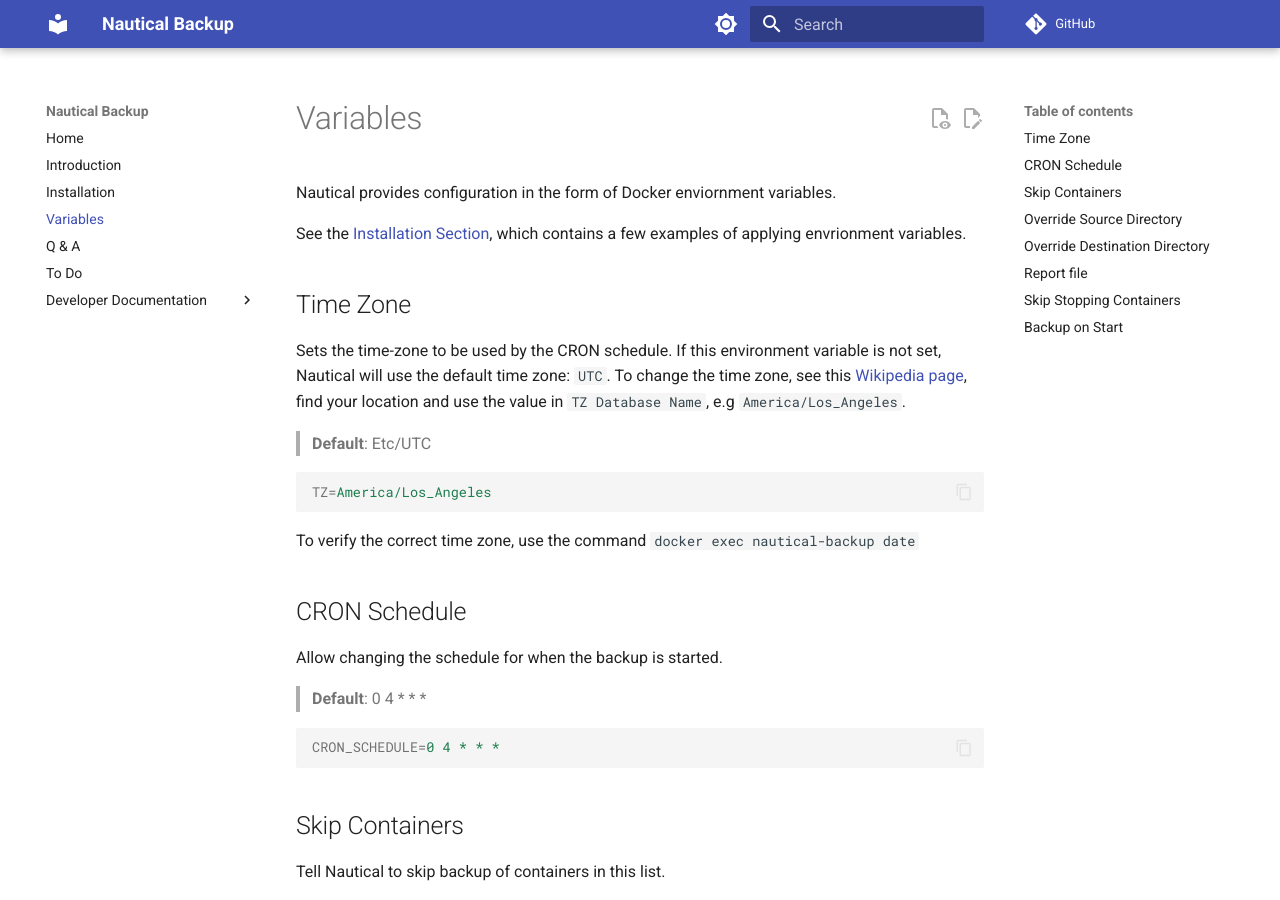
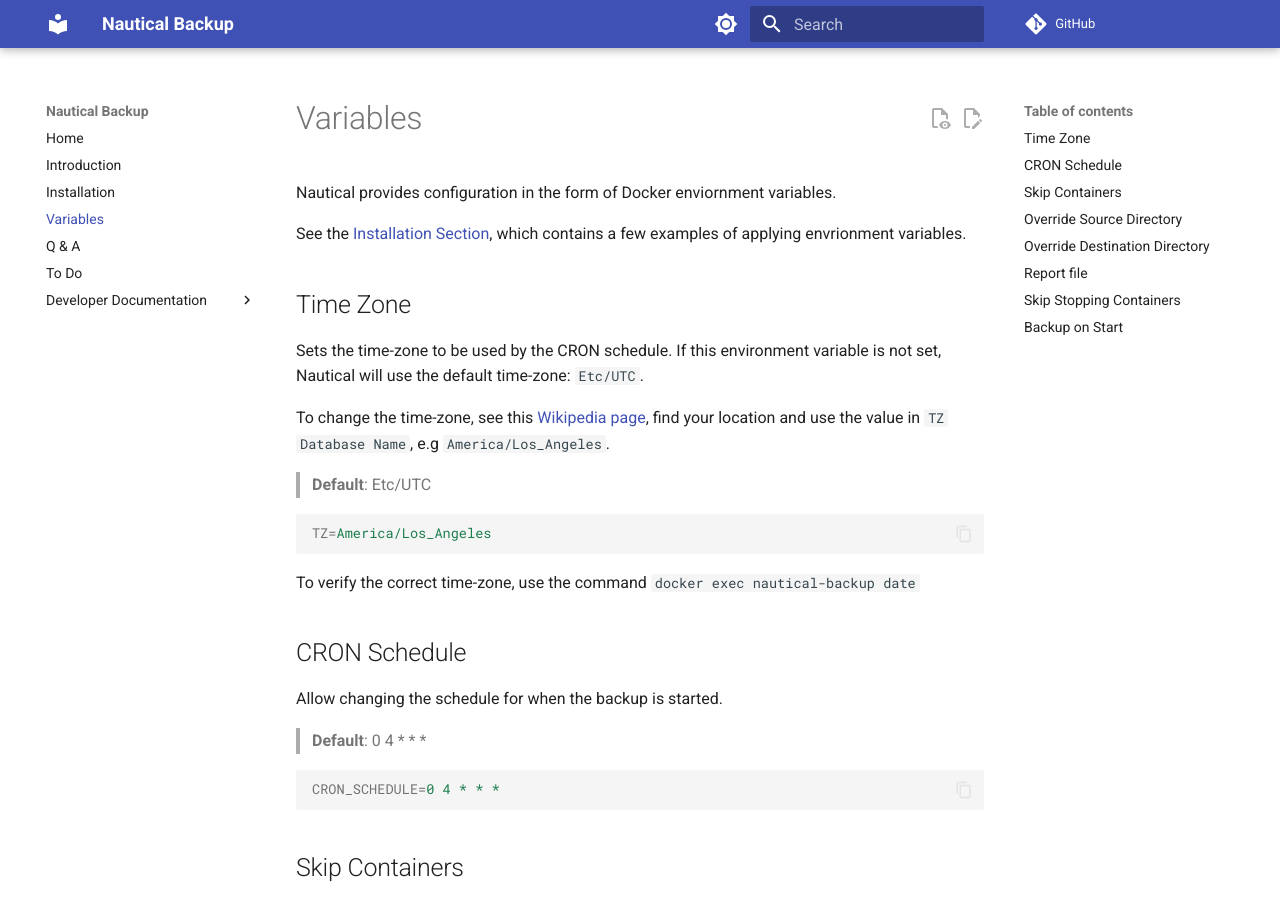
Before and after one commit to Minituff/nautical-backup, an MkDocs documentation site: the page built from docs/arguments.md, in a window 1280 px wide and 900 px high. Built offline with MkDocs 1.6.1 and Material for MkDocs 9.7.7, drawn with Linux system fonts in a browser that asks for light colours; comment, search, counter and statistics services are not loaded; some of the changed text lies outside the part shown.

Commit message:
Docs updates

````diff
--- a/docs/arguments.md
+++ b/docs/arguments.md
@@ -4,15 +4,16 @@
 
 ## Time Zone
 
-Sets the time-zone to be used by the CRON schedule. If this environment variable is not set, Nautical will use the default time zone: `UTC`.
-To change the time zone, see this [Wikipedia page](https://en.wikipedia.org/wiki/List_of_tz_database_time_zones), find your location and use the value in `TZ Database Name`, e.g `America/Los_Angeles`.
+Sets the time-zone to be used by the CRON schedule. If this environment variable is not set, Nautical will use the default time-zone: `Etc/UTC`.
+
+To change the time-zone, see this [Wikipedia page](https://en.wikipedia.org/wiki/List_of_tz_database_time_zones), find your location and use the value in `TZ Database Name`, e.g `America/Los_Angeles`.
 
 > **Default**: Etc/UTC
 
 ```properties
 TZ=America/Los_Angeles
 ```
-To verify the correct time zone, use the command `docker exec nautical-backup date`
+To verify the correct time-zone, use the command `docker exec nautical-backup date`
 
 ## CRON Schedule
 Allow changing the schedule for when the backup is started.
--- a/mkdocs.yml
+++ b/mkdocs.yml
@@ -43,7 +43,7 @@
 
 
 extra:
-  generator: false  # Removes Made with Material for MkDocs
+  generator: true  # "false" will Remove the "Made with Material for MkDocs" branding
 
 theme:
   name: material
````
Also changed, not shown: docs/introduction.md (+2 -0 lines).
